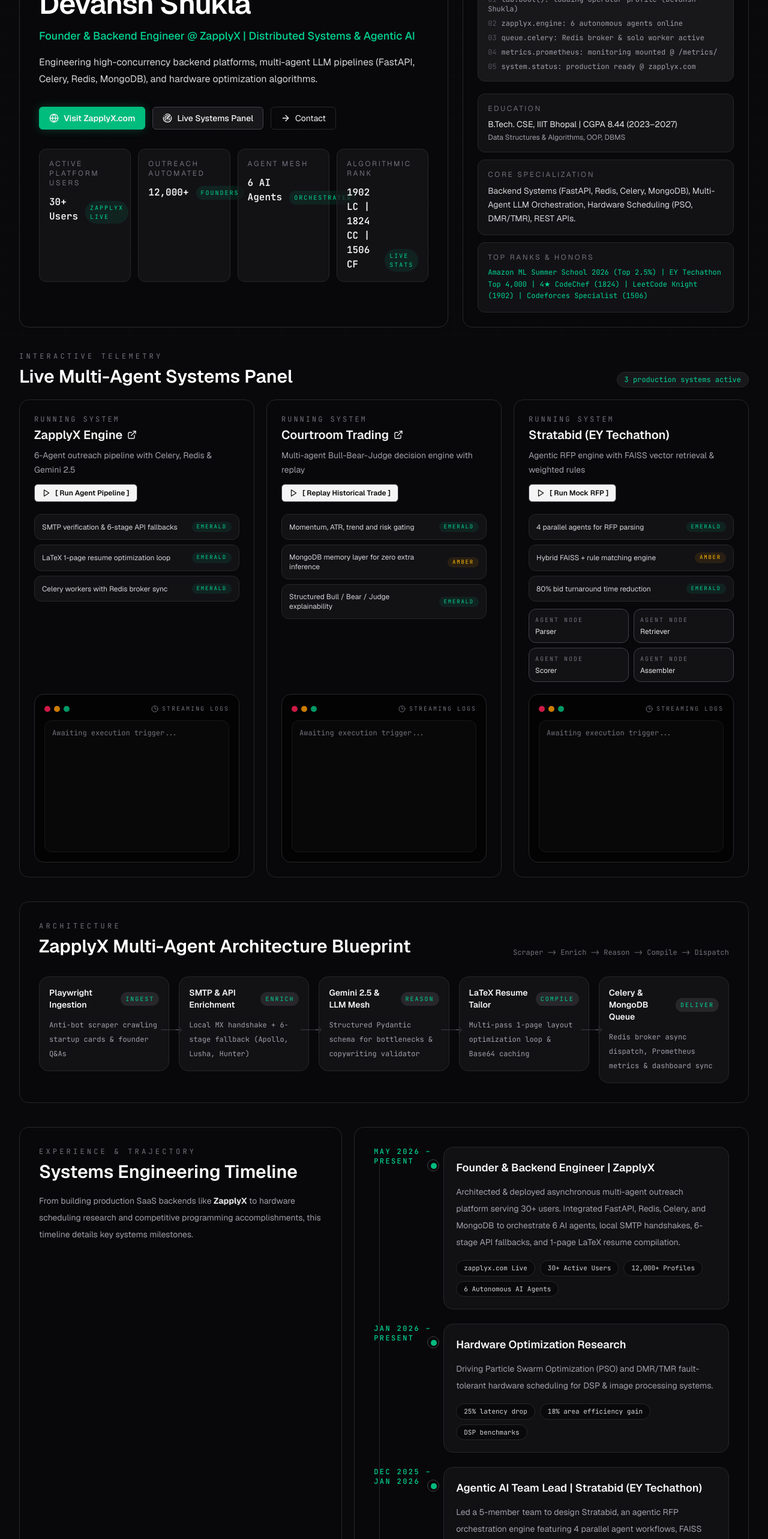
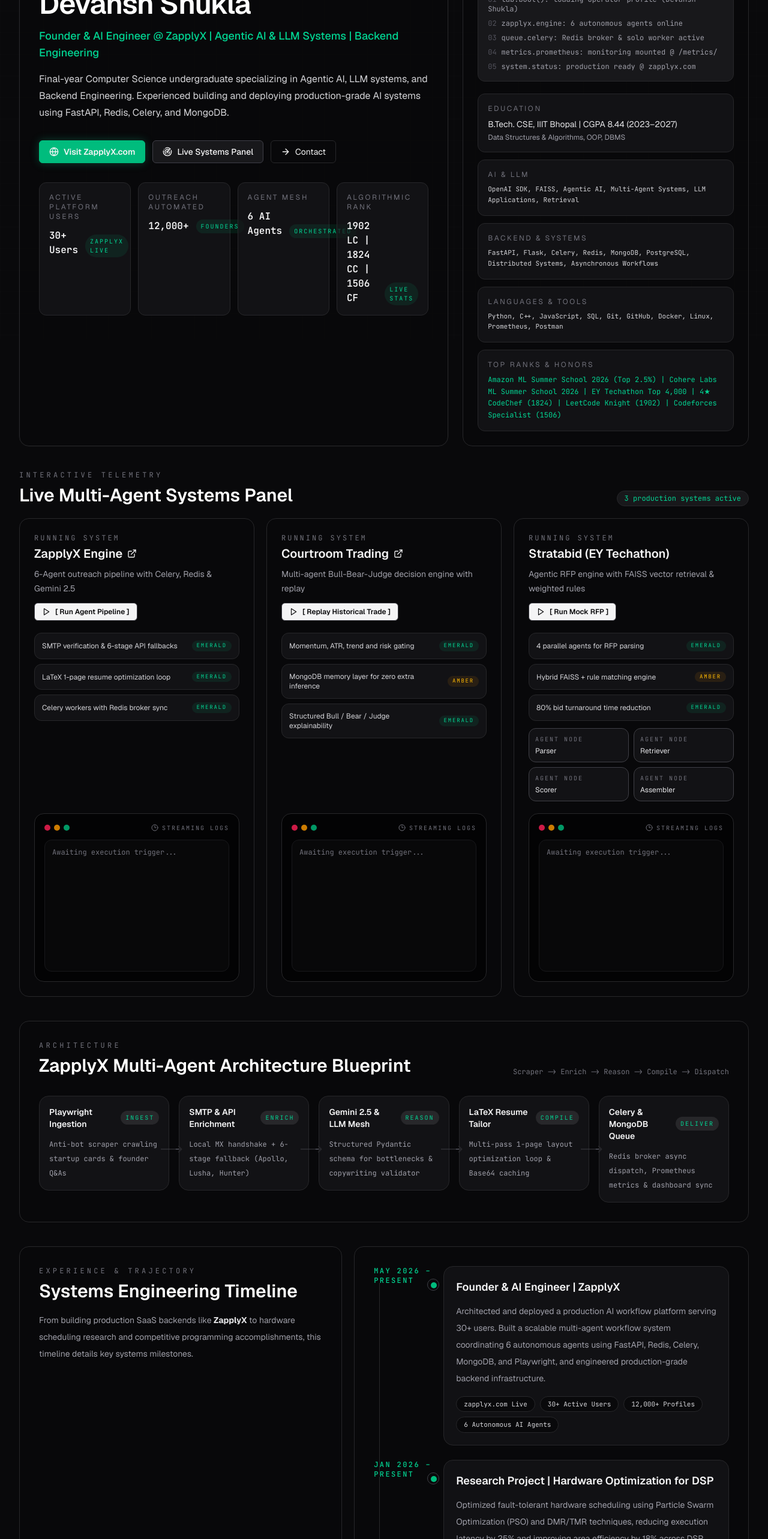
Before and after one commit to thedevanshshukla/portfolio, a React (Vite) app: page / in a window 1280 px wide. Shown: the part 234-2800 px from the top of the page at 60% size. Built offline with nearby package versions, Linux system fonts and the light colour scheme.

Commit message:
feat: update resume PDF and portfolio details to match new CV

```diff
--- a/src/App.jsx
+++ b/src/App.jsx
@@ -25,9 +25,9 @@
 
 const profile = {
   name: "Devansh Shukla",
-  role: "Founder & Backend Engineer @ ZapplyX | Distributed Systems & Agentic AI",
+  role: "Founder & AI Engineer @ ZapplyX | Agentic AI & LLM Systems | Backend Engineering",
   tagline:
-    "Engineering high-concurrency backend platforms, multi-agent LLM pipelines (FastAPI, Celery, Redis, MongoDB), and hardware optimization algorithms.",
+    "Final-year Computer Science undergraduate specializing in Agentic AI, LLM systems, and Backend Engineering. Experienced building and deploying production-grade AI systems using FastAPI, Redis, Celery, and MongoDB.",
   email: "dshukl2004@gmail.com",
   phone: "+91 9289153800",
   education: "B.Tech. CSE, IIIT Bhopal | CGPA 8.44 (2023–2027)",
@@ -173,7 +173,7 @@
   {
     title: "Flagship Venture",
     value: "ZapplyX (zapplyx.com)",
-    detail: "Founder & Backend Engineer. Built production multi-agent platform serving 30+ users & 12,000+ automated outreach profiles.",
+    detail: "Founder & AI Engineer. Built production multi-agent platform serving 30+ users & 12,000+ automated outreach profiles.",
     icon: Globe,
   },
   {
@@ -197,36 +197,35 @@
 ];
 
 const achievements = [
-  "Amazon ML Summer School 2026: Selected among 3,000 students out of 1.34 Lakh+ applicants (Top 2.5%).",
-  "Founder & Backend Engineer @ ZapplyX: Production platform live at zapplyx.com serving 30+ users across 12,000+ lead automations.",
-  "Competitive Programming Excellence: CodeChef 4-star (1824), LeetCode Knight (1902), Codeforces Specialist (1506) with 1000+ problems solved.",
-  "Global Contest Ranks: CodeChef (180th, 336th, 406th of 28,000+), Codeforces (608th of 40,000+), LeetCode (321st of 30,000+).",
-  "EY Techathon Round 2 Qualifier: Placed in Top 4,000 teams out of 2 Lakh+ participants, leading 5-member team on Stratabid.",
-  "Semi-Finalist, Tata Imagination Challenge: Top 5,000 out of 10 Lakh+ nationwide applicants in innovation strategy.",
-  "Executive, CODAME IIIT Bhopal: Organized coding contests and technical workshops for 550+ students with 50% participation growth.",
+  "Competitive Programming Excellence: Secured CodeChef 4-star (1824), Codeforces Specialist (1506), and LeetCode Knight (1902) while solving 1000+ algorithmic challenges.",
+  "Amazon ML Summer School 2026: Selected among 3,000 students from over 1.34 lakh applicants (Top 2.5%) for Amazon's flagship machine learning program.",
+  "Cohere Labs ML Summer School 2026: Received a certificate of participation for meaningful participation and contribution.",
+  "Global Contest Ranks: Secured top ranks on CodeChef (180th, 336th, 406th of 28,000+), Codeforces (608th of 40,000+), and LeetCode (321st of 30,000+).",
+  "CODAME IIIT Bhopal Leadership: Organized coding contests and technical workshops for 550+ students, increasing participation by 50% across 10+ institutes.",
+  "Tata Imagination Challenge: Ranked among the Top 5,000 participants out of 10 lakh+ nationwide applicants as a Semi-Finalist.",
 ];
 
 const timeline = [
   {
     year: "May 2026 – Present",
-    label: "Founder & Backend Engineer | ZapplyX",
+    label: "Founder & AI Engineer | ZapplyX",
     summary:
-      "Architected & deployed asynchronous multi-agent outreach platform serving 30+ users. Integrated FastAPI, Redis, Celery, and MongoDB to orchestrate 6 AI agents, local SMTP handshakes, 6-stage API fallbacks, and 1-page LaTeX resume compilation.",
+      "Architected and deployed a production AI workflow platform serving 30+ users. Built a scalable multi-agent workflow system coordinating 6 autonomous agents using FastAPI, Redis, Celery, MongoDB, and Playwright, and engineered production-grade backend infrastructure.",
     metrics: ["zapplyx.com Live", "30+ Active Users", "12,000+ Profiles", "6 Autonomous AI Agents"],
   },
   {
     year: "Jan 2026 – Present",
-    label: "Hardware Optimization Research",
+    label: "Research Project | Hardware Optimization for DSP",
     summary:
-      "Driving Particle Swarm Optimization (PSO) and DMR/TMR fault-tolerant hardware scheduling for DSP & image processing systems.",
+      "Optimized fault-tolerant hardware scheduling using Particle Swarm Optimization (PSO) and DMR/TMR techniques, reducing execution latency by 25% and improving area efficiency by 18% across DSP and image processing benchmarks.",
     metrics: ["25% latency drop", "18% area efficiency gain", "DSP benchmarks"],
   },
   {
     year: "Dec 2025 – Jan 2026",
-    label: "Agentic AI Team Lead | Stratabid (EY Techathon)",
+    label: "Team Leader | Agentic AI Project (EY Techathon)",
     summary:
-      "Led a 5-member team to design Stratabid, an agentic RFP orchestration engine featuring 4 parallel agent workflows, FAISS vector search, and weighted rule matching.",
-    metrics: ["Top 4,000 / 2 Lakh+", "4 parallel agents", "80% target TAT reduction"],
+      "Led a 5-member team to build Stratabid™, an agentic RFP orchestration system with 4 parallel agent workflows. Developed a hybrid retrieval and evaluation pipeline combining FAISS vector search with weighted rule-based scoring.",
+    metrics: ["Top 4,000 / 2 Lakh+", "4 parallel agents", "80% TAT reduction", "FAISS + Rules"],
   },
   {
     year: "2024 – 2025",
@@ -252,7 +251,7 @@
     title: "Courtroom Trading System",
     type: "Live AI Decision Engine",
     description:
-      "Bull-Bear-Judge multi-agent trading decision architecture with structured debate, risk-aware signal gating (momentum, ATR, trend), and zero-cost LLM replay via MongoDB memory layer.",
+      "LLM-powered multi-agent decision system using a Bull–Bear–Judge architecture, producing structured, explainable outputs. Engineered a hybrid validation pipeline with four market signals to filter setups and a persistent MongoDB reasoning layer that reduces repeat inference to zero.",
     repo: "https://github.com/thedevanshshukla/courtroom-trading/",
     demo: "https://courtroom-trading.vercel.app/",
     stack: ["FastAPI", "MongoDB", "LLM Agents", "Python"],
@@ -262,7 +261,7 @@
     title: "GlidePAY",
     type: "Payment Infrastructure",
     description:
-      "Custom UPI-style peer-to-peer payment workflow serving 20+ active users with 100% ACID MongoDB transactions, session-based security, and 35% reduced API latency.",
+      "Custom UPI-style peer-to-peer payment app serving 20+ active users. Implemented MongoDB transactions and session-based authentication to support secure payment flows, reducing API latency by 35% via route optimizations.",
     repo: "https://github.com/thedevanshshukla/GlidePAY-paymentGateway",
     demo: "https://glide-pay-payment-gateway-51l4.vercel.app/",
     stack: ["Flask", "React", "MongoDB", "REST API"],
@@ -516,10 +515,26 @@
               </div>
               <div className="rounded-xl border border-zinc-800 bg-zinc-900/70 p-4">
                 <p className="text-xs uppercase tracking-[0.22em] text-zinc-500">
-                  Core Specialization
+                  AI & LLM
                 </p>
-                <p className="mt-2 text-sm text-zinc-300 leading-relaxed">
-                  Backend Systems (FastAPI, Redis, Celery, MongoDB), Multi-Agent LLM Orchestration, Hardware Scheduling (PSO, DMR/TMR), REST APIs.
+                <p className="mt-2 text-sm text-zinc-300 leading-relaxed font-mono text-[11px] text-emerald-400">
+                  OpenAI SDK, FAISS, Agentic AI, Multi-Agent Systems, LLM Applications, Retrieval
+                </p>
+              </div>
+              <div className="rounded-xl border border-zinc-800 bg-zinc-900/70 p-4">
+                <p className="text-xs uppercase tracking-[0.22em] text-zinc-500">
+                  Backend & Systems
+                </p>
+                <p className="mt-2 text-sm text-zinc-300 leading-relaxed font-mono text-[11px]">
+                  FastAPI, Flask, Celery, Redis, MongoDB, PostgreSQL, Distributed Systems, Asynchronous Workflows
+                </p>
+              </div>
+              <div className="rounded-xl border border-zinc-800 bg-zinc-900/70 p-4">
+                <p className="text-xs uppercase tracking-[0.22em] text-zinc-500">
+                  Languages & Tools
+                </p>
+                <p className="mt-2 text-sm text-zinc-300 leading-relaxed font-mono text-[11px]">
+                  Python, C++, JavaScript, SQL, Git, GitHub, Docker, Linux, Prometheus, Postman
                 </p>
               </div>
               <div className="rounded-xl border border-zinc-800 bg-zinc-900/70 p-4">
@@ -527,7 +542,7 @@
                   Top Ranks & Honors
                 </p>
                 <p className="mt-2 font-mono text-xs text-emerald-400 leading-relaxed">
-                  Amazon ML Summer School 2026 (Top 2.5%) | EY Techathon Top 4,000 | 4★ CodeChef (1824) | LeetCode Knight (1902) | Codeforces Specialist (1506)
+                  Amazon ML Summer School 2026 (Top 2.5%) | Cohere Labs ML Summer School 2026 | EY Techathon Top 4,000 | 4★ CodeChef (1824) | LeetCode Knight (1902) | Codeforces Specialist (1506)
                 </p>
               </div>
             </div>
```
Also changed, not shown: 3 other files (tests, documents, lock files or other folders).
